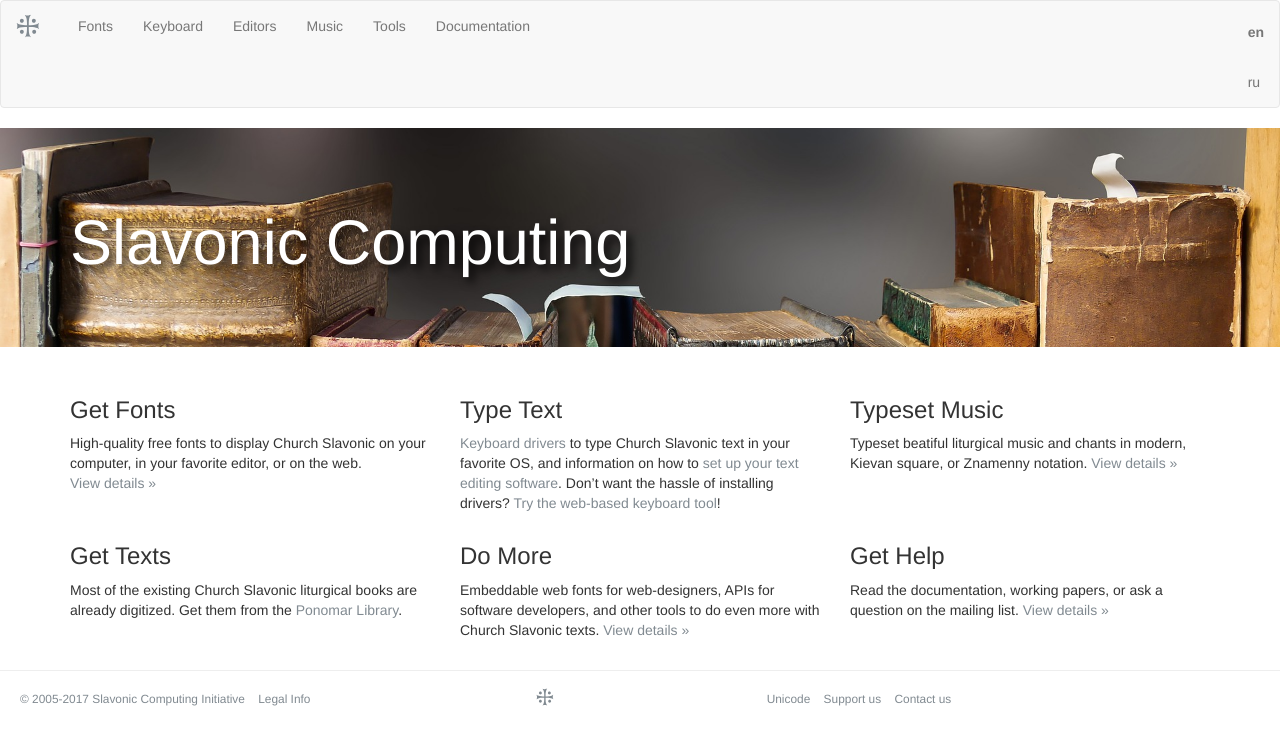
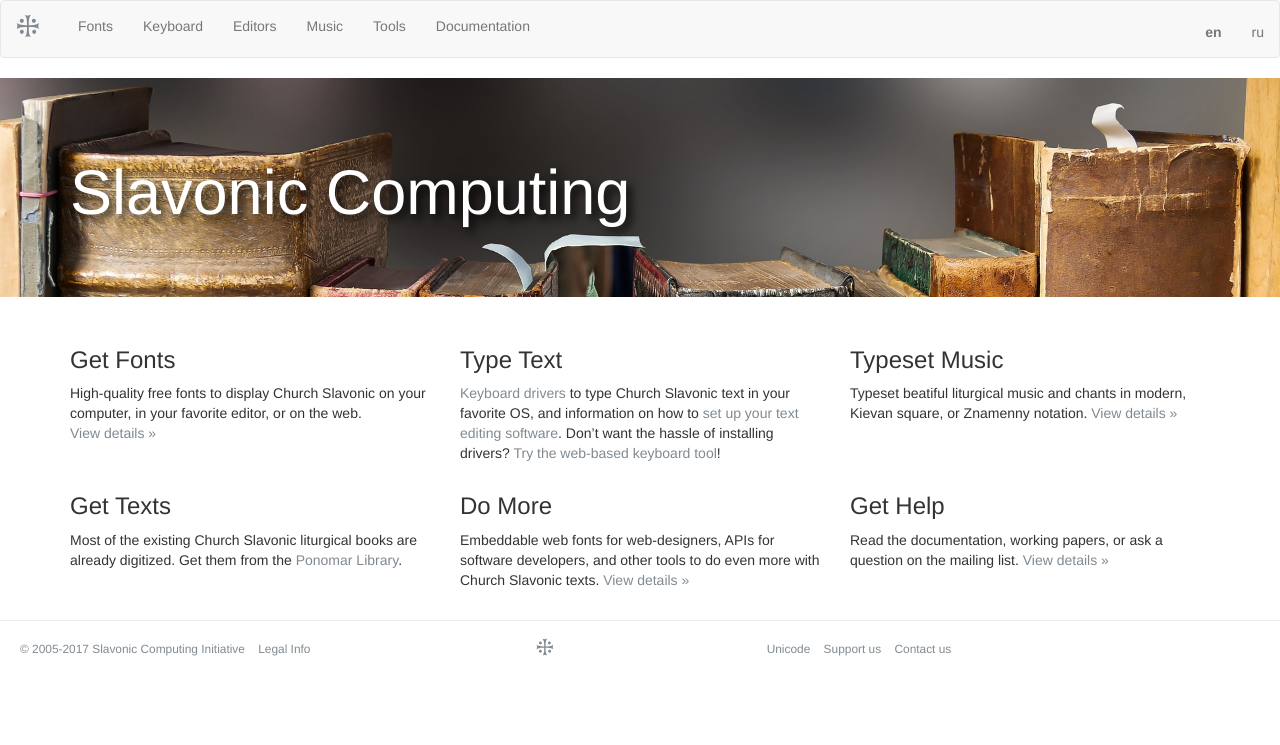
Before and after one commit to slavonic/slavonic.github.io, a Jekyll site: the page built from index.md, in a window 1280 px wide. Shown: the top 745 px of the page. Built offline with Jekyll 4.4.1, drawn with Linux system fonts in a browser that asks for light colours.

Commit message:
Update header.html

```diff
--- a/_includes/header.html
+++ b/_includes/header.html
@@ -19,13 +19,19 @@
         {% endfor %}
       </ul>
       <ul class="nav navbar-nav navbar-right">
+        {% assign posts=site.posts | where:"ref", page.ref | sort: 'lang' %}
+        {% for post in posts %}
+          <li class="nav-item lang-selector">
+            <a href="{{ post.url | prepend: site.baseurl }}" class="{{ post.lang }}">{{ post.lang }}</a>
+          </li>
+        {% endfor %}
+
+        {% assign pages=site.pages | where:"ref", page.ref | sort: 'lang' %}
+        {% for page in pages %}
         <li class="nav-item lang-selector">
-          {% assign posts=site.posts | where:"ref", page.ref | sort: 'lang' %}
-          {% for post in posts %} <a href="{{ post.url | prepend: site.baseurl }}" class="{{ post.lang }}">{{ post.lang }}</a> {% endfor %}
-
-          {% assign pages=site.pages | where:"ref", page.ref | sort: 'lang' %}
-          {% for page in pages %} <a href="{{ page.url | prepend: site.baseurl }}" class="{{ page.lang }}">{{ page.lang }}</a> {% endfor %}
+          <a href="{{ page.url | prepend: site.baseurl }}" class="{{ page.lang }}">{{ page.lang }}</a>
         </li>
+        {% endfor %}
       </ul>
     </div>
 </nav>
```
